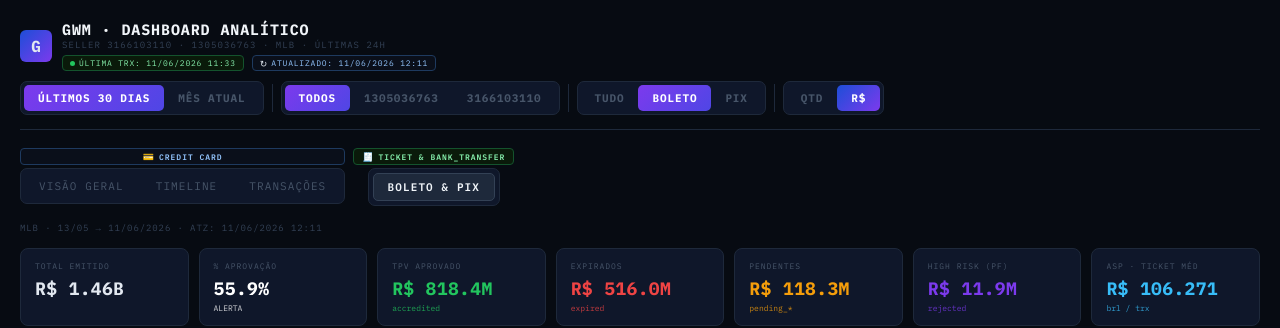
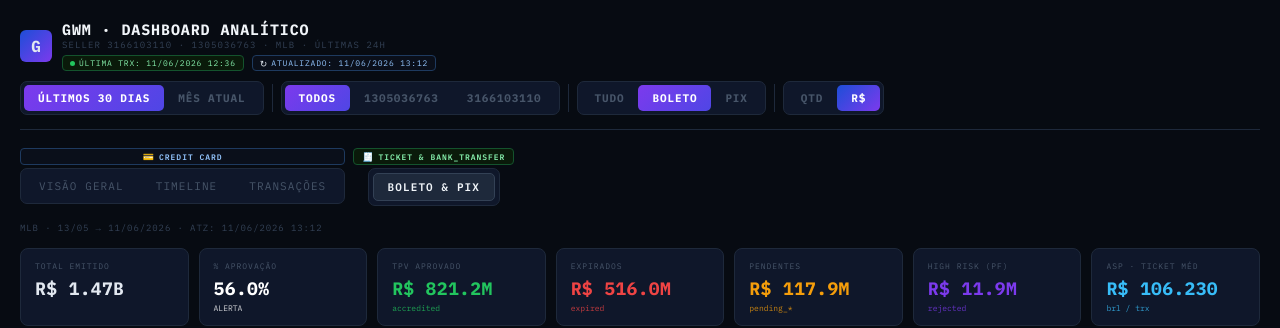
Before and after one commit to lucasmartinelli-code/gwm-dashboard, a React (Create React App) app: page / in a window 1280 px wide. Shown: the top 328 px of the page. Built offline with nearby package versions, Linux system fonts and the light colour scheme.

Commit message:
data: auto-update NRT 2026-06-11 13:11

```diff
--- a/src/GWMBoletoPixData.js
+++ b/src/GWMBoletoPixData.js
@@ -1,7 +1,7 @@
 // Gerado automaticamente — não editar manualmente
 // Fonte: BT_MP_PAY_PAYMENTS_NRT | MLB | não-cartão | sellers GWM
 // Período: últimos 30 dias
-export const BP_UPDATED = "11/06/2026 12:11";
+export const BP_UPDATED = "11/06/2026 13:12";
 
 export const RAW_BP = [
   {f:"2026-05-13",s:"1305036763",m:"bolbradesco",si:"approved",d:"accredited",q:256,b:25202893},
@@ -273,32 +273,32 @@ export const RAW_BP = [
   {f:"2026-06-08",s:"3166103110",m:"bolbradesco",si:"pending",d:"pending_waiting_payment",q:45,b:5444437},
   {f:"2026-06-08",s:"3166103110",m:"pix",si:"approved",d:"accredited",q:25,b:1767179},
   {f:"2026-06-08",s:"3166103110",m:"pix",si:"cancelled",d:"expired",q:12,b:948892},
-  {f:"2026-06-09",s:"1305036763",m:"bolbradesco",si:"approved",d:"accredited",q:250,b:24807303},
-  {f:"2026-06-09",s:"1305036763",m:"bolbradesco",si:"pending",d:"pending_waiting_payment",q:243,b:23303776},
+  {f:"2026-06-09",s:"1305036763",m:"bolbradesco",si:"approved",d:"accredited",q:256,b:25458676},
+  {f:"2026-06-09",s:"1305036763",m:"bolbradesco",si:"pending",d:"pending_waiting_payment",q:237,b:22652403},
   {f:"2026-06-09",s:"1305036763",m:"pix",si:"approved",d:"accredited",q:189,b:7393935},
   {f:"2026-06-09",s:"1305036763",m:"pix",si:"cancelled",d:"expired",q:63,b:5614969},
-  {f:"2026-06-09",s:"3166103110",m:"bolbradesco",si:"approved",d:"accredited",q:47,b:3493852},
-  {f:"2026-06-09",s:"3166103110",m:"bolbradesco",si:"pending",d:"pending_waiting_payment",q:64,b:5704669},
+  {f:"2026-06-09",s:"3166103110",m:"bolbradesco",si:"approved",d:"accredited",q:49,b:3722502},
+  {f:"2026-06-09",s:"3166103110",m:"bolbradesco",si:"pending",d:"pending_waiting_payment",q:62,b:5476019},
   {f:"2026-06-09",s:"3166103110",m:"pix",si:"approved",d:"accredited",q:44,b:2380670},
   {f:"2026-06-09",s:"3166103110",m:"pix",si:"cancelled",d:"expired",q:22,b:2175760},
-  {f:"2026-06-10",s:"1305036763",m:"bolbradesco",si:"approved",d:"accredited",q:134,b:11250513},
-  {f:"2026-06-10",s:"1305036763",m:"bolbradesco",si:"pending",d:"pending_waiting_payment",q:305,b:30574288},
+  {f:"2026-06-10",s:"1305036763",m:"bolbradesco",si:"approved",d:"accredited",q:146,b:12342977},
+  {f:"2026-06-10",s:"1305036763",m:"bolbradesco",si:"pending",d:"pending_waiting_payment",q:293,b:29481824},
   {f:"2026-06-10",s:"1305036763",m:"bolbradesco",si:"rejected",d:"rejected_high_risk",q:1,b:9000},
-  {f:"2026-06-10",s:"1305036763",m:"pix",si:"approved",d:"accredited",q:236,b:8030793},
-  {f:"2026-06-10",s:"1305036763",m:"pix",si:"cancelled",d:"expired",q:32,b:2166657},
-  {f:"2026-06-10",s:"1305036763",m:"pix",si:"pending",d:"pending_waiting_transfer",q:55,b:3010644},
+  {f:"2026-06-10",s:"1305036763",m:"pix",si:"approved",d:"accredited",q:241,b:8225893},
+  {f:"2026-06-10",s:"1305036763",m:"pix",si:"cancelled",d:"expired",q:36,b:2335657},
+  {f:"2026-06-10",s:"1305036763",m:"pix",si:"pending",d:"pending_waiting_transfer",q:46,b:2646544},
   {f:"2026-06-10",s:"1305036763",m:"pix",si:"rejected",d:"rejected_high_risk",q:2,b:18000},
   {f:"2026-06-10",s:"3166103110",m:"bolbradesco",si:"approved",d:"accredited",q:35,b:3724695},
   {f:"2026-06-10",s:"3166103110",m:"bolbradesco",si:"pending",d:"pending_waiting_payment",q:68,b:8759358},
   {f:"2026-06-10",s:"3166103110",m:"pix",si:"approved",d:"accredited",q:42,b:1299027},
-  {f:"2026-06-10",s:"3166103110",m:"pix",si:"cancelled",d:"expired",q:4,b:311060},
-  {f:"2026-06-10",s:"3166103110",m:"pix",si:"pending",d:"pending_waiting_transfer",q:5,b:212000},
-  {f:"2026-06-11",s:"1305036763",m:"bolbradesco",si:"approved",d:"accredited",q:12,b:704673},
-  {f:"2026-06-11",s:"1305036763",m:"bolbradesco",si:"pending",d:"pending_waiting_payment",q:176,b:17727643},
-  {f:"2026-06-11",s:"1305036763",m:"pix",si:"approved",d:"accredited",q:36,b:1552325},
-  {f:"2026-06-11",s:"1305036763",m:"pix",si:"pending",d:"pending_waiting_transfer",q:44,b:3732043},
-  {f:"2026-06-11",s:"3166103110",m:"bolbradesco",si:"approved",d:"accredited",q:2,b:170172},
-  {f:"2026-06-11",s:"3166103110",m:"bolbradesco",si:"pending",d:"pending_waiting_payment",q:28,b:3285601},
-  {f:"2026-06-11",s:"3166103110",m:"pix",si:"approved",d:"accredited",q:8,b:114425},
-  {f:"2026-06-11",s:"3166103110",m:"pix",si:"pending",d:"pending_waiting_transfer",q:3,b:27000}
+  {f:"2026-06-10",s:"3166103110",m:"pix",si:"cancelled",d:"expired",q:5,b:386060},
+  {f:"2026-06-10",s:"3166103110",m:"pix",si:"pending",d:"pending_waiting_transfer",q:4,b:137000},
+  {f:"2026-06-11",s:"1305036763",m:"bolbradesco",si:"approved",d:"accredited",q:22,b:1480826},
+  {f:"2026-06-11",s:"1305036763",m:"bolbradesco",si:"pending",d:"pending_waiting_payment",q:191,b:19027439},
+  {f:"2026-06-11",s:"1305036763",m:"pix",si:"approved",d:"accredited",q:49,b:1863088},
+  {f:"2026-06-11",s:"1305036763",m:"pix",si:"pending",d:"pending_waiting_transfer",q:45,b:3559359},
+  {f:"2026-06-11",s:"3166103110",m:"bolbradesco",si:"approved",d:"accredited",q:3,b:179172},
+  {f:"2026-06-11",s:"3166103110",m:"bolbradesco",si:"pending",d:"pending_waiting_payment",q:29,b:3502231},
+  {f:"2026-06-11",s:"3166103110",m:"pix",si:"approved",d:"accredited",q:10,b:208825},
+  {f:"2026-06-11",s:"3166103110",m:"pix",si:"pending",d:"pending_waiting_transfer",q:6,b:412320}
 ];
--- a/src/GWMDashboard.jsx
+++ b/src/GWMDashboard.jsx
@@ -3,6 +3,14 @@ import { BarChart, Bar, XAxis, YAxis, Tooltip, ResponsiveContainer, Cell, PieCha
 import { RAW_BP, BP_UPDATED } from "./GWMBoletoPixData";
 
 const RAW = [
+  { id:"163618347192", payerId:"3467796924", collectorId:"3166103110", date:"11/06/2026 12:36", status:"approved", detail:"accredited", amount:35, method:"visa", op:"regular_payment" },
+  { id:"163618346664", payerId:"3467796924", collectorId:"3166103110", date:"11/06/2026 12:31", status:"rejected", detail:"cc_rejected_high_risk", amount:35, method:"master", op:"regular_payment" },
+  { id:"163616091510", payerId:"2245351124", collectorId:"3166103110", date:"11/06/2026 12:28", status:"approved", detail:"accredited", amount:35, method:"master", op:"regular_payment" },
+  { id:"162809351407", payerId:"1818755766", collectorId:"3166103110", date:"11/06/2026 12:27", status:"approved", detail:"accredited", amount:35, method:"master", op:"regular_payment" },
+  { id:"163616353218", payerId:"1656152822", collectorId:"3166103110", date:"11/06/2026 12:26", status:"approved", detail:"accredited", amount:56, method:"master", op:"regular_payment" },
+  { id:"162810160759", payerId:"1539753901", collectorId:"3166103110", date:"11/06/2026 12:25", status:"approved", detail:"accredited", amount:56, method:"master", op:"regular_payment" },
+  { id:"163615356250", payerId:"1627352607", collectorId:"3166103110", date:"11/06/2026 12:10", status:"approved", detail:"accredited", amount:35, method:"visa", op:"regular_payment" },
+  { id:"163610651298", payerId:"1428266629", collectorId:"3166103110", date:"11/06/2026 11:55", status:"approved", detail:"accredited", amount:350, method:"master", op:"regular_payment" },
   { id:"163606487430", payerId:"2114382738", collectorId:"3166103110", date:"11/06/2026 11:33", status:"approved", detail:"accredited", amount:56, method:"visa", op:"regular_payment" },
   { id:"162799618413", payerId:"1608111206", collectorId:"3166103110", date:"11/06/2026 11:20", status:"approved", detail:"accredited", amount:35, method:"master", op:"regular_payment" },
   { id:"163602274608", payerId:"1590559584", collectorId:"3166103110", date:"11/06/2026 10:55", status:"approved", detail:"accredited", amount:56, method:"master", op:"regular_payment" },
@@ -459,7 +467,7 @@ const RAW = [
 ];
 
 const COLLECTOR_ID = "3166103110";
-const LAST_UPDATED = "11/06/2026 12:11";
+const LAST_UPDATED = "11/06/2026 13:12";
 const LAST_TRX     = RAW.length > 0 ? RAW[0].date : "-";
 const METHOD_COLORS = { master:"#3b82f6", visa:"#a855f7", amex:"#10b981" };
 const STATUS_COLORS = { approved:"#22c55e", rejected:"#ef4444", refunded:"#f59e0b" };
```
